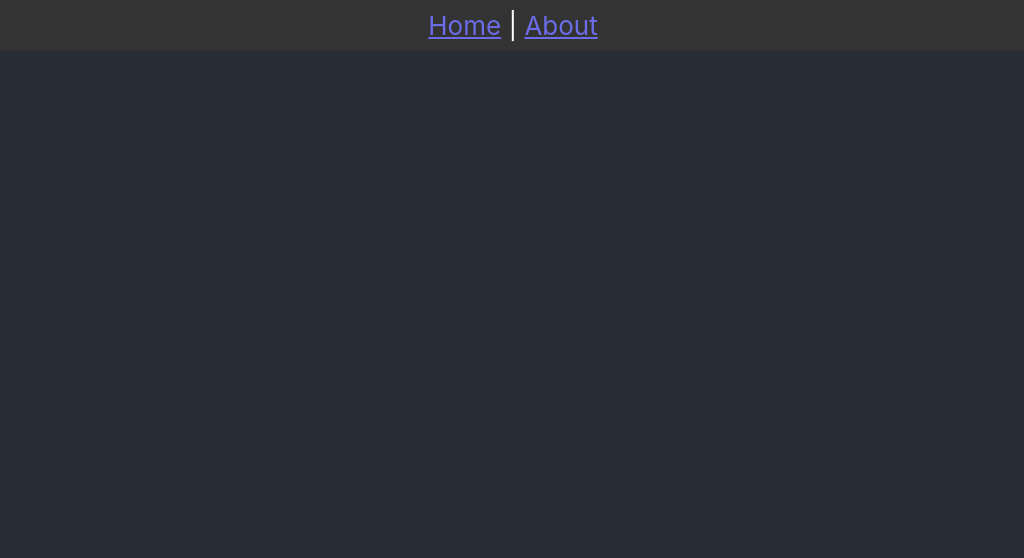
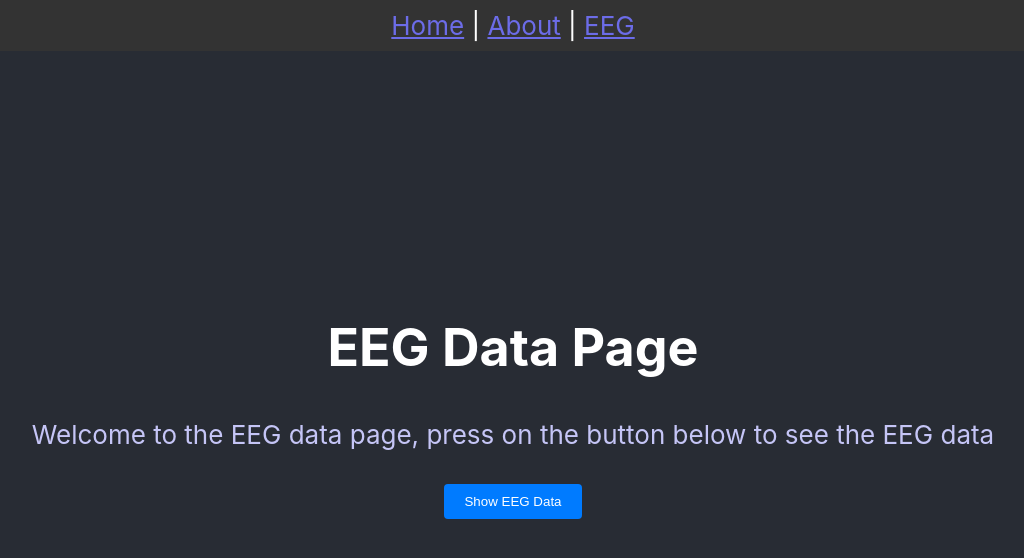
Before and after one commit to jasonmccauley/CerebralTalk, a React (Create React App) app in the folder eeg-vis/: page /eegdata in a window 1280 px wide. Before the commit this address had no page. Shown: the top 558 px of the page, without its empty margins (127-1151 px from the left). Built offline with nearby package versions, Linux system fonts and the light colour scheme.

Commit message:
Created a tab to view data from mongoDB

```diff
--- a/eeg-vis/package.json
+++ b/eeg-vis/package.json
@@ -2,6 +2,7 @@
   "name": "eeg-vis",
   "version": "0.1.0",
   "private": true,
+  "proxy":"http://localhost:5000/",
   "dependencies": {
     "@testing-library/jest-dom": "^5.17.0",
     "@testing-library/react": "^13.4.0",
--- a/eeg-vis/src/App.js
+++ b/eeg-vis/src/App.js
@@ -3,6 +3,7 @@ import './App.css';
 import React from 'react';
 import HomePage from './pages/HomePage';
 import AboutPage from './pages/AboutPage';
+import EegPage from './pages/EegPage';
 import { BrowserRouter as Router, Routes, Route } from 'react-router-dom';
 
 function App() {
@@ -12,8 +13,9 @@ function App() {
     <Router>
       <NavBar />
       <Routes>
-        <Route path="/" element={<HomePage />} />
+        <Route path="/home" element={<HomePage />} />
         <Route path="/about" element={<AboutPage />} />
+        <Route path="/eegdata" element={<EegPage />} />
       </Routes>
     </Router>
       </header>
--- a/eeg-vis/src/components/NavBar.js
+++ b/eeg-vis/src/components/NavBar.js
@@ -4,7 +4,7 @@ function NavBar() {
 
   return (
     <nav className="navbar">
-      <Link to="/" className="link">Home</Link> | <Link to="/about" className="link">About</Link>
+      <Link to="home/" className="link">Home</Link> | <Link to="/about" className="link">About</Link> | <Link to="/eegdata" className="link">EEG</Link>
     </nav>
   );
 }
--- /dev/null
+++ b/eeg-vis/src/pages/EegPage.js
@@ -0,0 +1,45 @@
+import React from 'react';
+import { useState } from 'react';
+
+function EegPage() {
+    const [data, setData] = useState([]);
+    const [isLoading, setIsLoading] = useState(false);
+    const [error, setError] = useState(null);
+
+    // Function to fetch data from the server
+  const fetchData = async () => {
+    setIsLoading(true);
+    try {
+      const response = await fetch('/data');
+      if (!response.ok) throw new Error('Data fetching failed');
+      const result = await response.json();
+      setData(result.data);
+    } catch (err) {
+      setError(err.message);
+    } finally {
+      setIsLoading(false);
+    }
+  };
+
+    return (
+      <div>
+        <h1>EEG Data Page</h1>
+        <p>Welcome to the EEG data page, press on the button below to see the EEG data</p>
+        <button onClick={fetchData} disabled={isLoading}>
+            {isLoading ? 'Loading...' : 'Show EEG Data'}
+        </button>
+        {error && <p>Error: {error}</p>}
+        <div>
+        {data.map((item, index) => (
+          <div key={index}>
+            {Object.keys(item).map(key => (
+              <p key={key}>{`${key}: ${item[key]}`}</p>
+            ))}
+          </div>
+        ))}
+      </div>
+      </div>
+    );
+  }
+
+  export default EegPage;
--- a/eeg-vis/src/pages/HomePage.js
+++ b/eeg-vis/src/pages/HomePage.js
@@ -1,10 +1,54 @@
 import React from 'react';
+import { useState } from 'react';
 
 function HomePage() {
+  const [imageSrc, setImageSrc] = useState("./logo192.png")
+  const [inputSrc, setInputSrc] = useState(imageSrc)
+
+  // async function used to call function from python, being async allows the function to contain "await"
+  const pullData = async () =>{
+    /*fetch() takes the app route that was defined for send_string() to call send_string()
+    response = the json returned by send_string()
+
+    Since data is being fetched from another server, "await" is used to ensure the rest of the function doesn't execute until
+    the data has been fetched and stored in variable response
+
+    "await" basically tells the program to pause any more code execution within the function until the line of code with "await"
+    is consindered to be complete (look up JS promises for more on this)
+
+    In this case we're telling pullData() "after you try fetching data don't do anything else until you have that json from flask"
+
+    Without "await" the rest of the function executes regardless of if the fetch request has been completed which means the
+    variable response may not contain the fetched json by the time it tries to parse it and/or print it
+    */
+    const response = await fetch('/send_string', {
+      method: 'POST',
+    })
+    //parses the json
+    const jsonData = await response.json();
+
+    //prints the json to the console
+    console.log(jsonData)
+  }
+
+  const updateImage = () => {
+    setImageSrc(inputSrc)
+  }
+  //calls pullData()
+  pullData()
   return (
     <div>
       <h1>Home Page</h1>
       <p>Welcome to our website!</p>
+
+      <div>
+        <input
+            placeholder="file path"
+            onChange={(e) => setInputSrc(e.target.value)}
+          />
+        <button onClick={updateImage}>Display image</button>
+      </div>
+      <img src={imageSrc} alt="text"/>
     </div>
   );
 }
```
Also changed, not shown: 1 other file (tests, documents, lock files or other folders).
